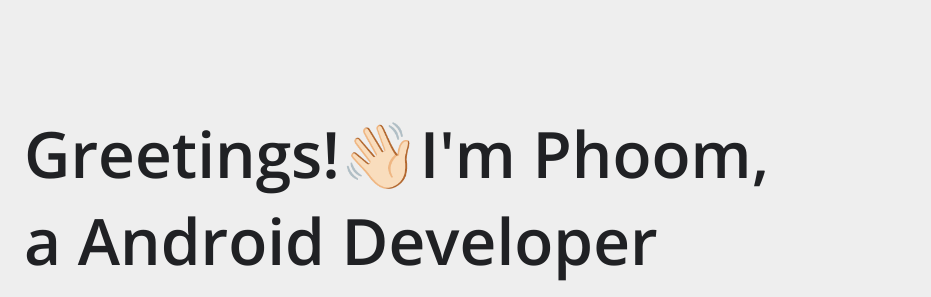
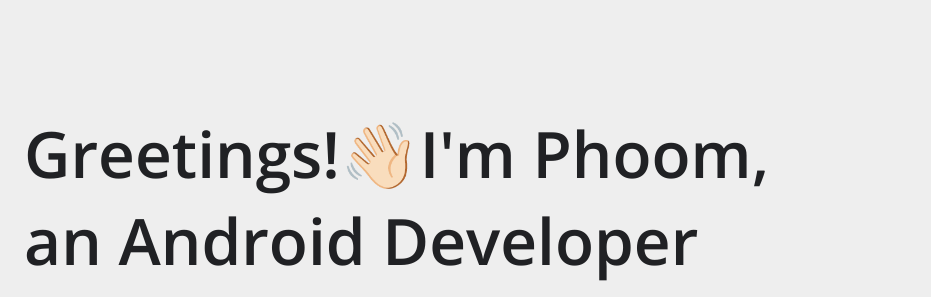
Before and after one commit to Phoomtep/Portfolio, a plain HTML site: page index.html in a window 1280 px wide. Shown: the part 162-459 px from the top of the page, 0-931 px from the left. Drawn offline with nearby package versions, Linux system fonts and the light colour scheme.

Commit message:
Update info

```diff
--- a/index.html
+++ b/index.html
@@ -40,7 +40,7 @@
     <section id="greeting" style="background-color: #eeeeee;">
       <div class="section-content">
         <div>
-          <h1>Greetings!👋🏻I'm Phoom,<br>a Android Developer</h1>
+          <h1>Greetings!👋🏻I'm Phoom,<br>an Android Developer</h1>
           <p style="margin-top: 16px;">Who's passionate about creating engaging and user-friendly mobile experiences.
             With a keen eye for detail and a thorough understanding of those technical and design aspects, I strive to
             develop applications that delight users with intuitive and aesthetically pleasing interfaces.</p>
```
